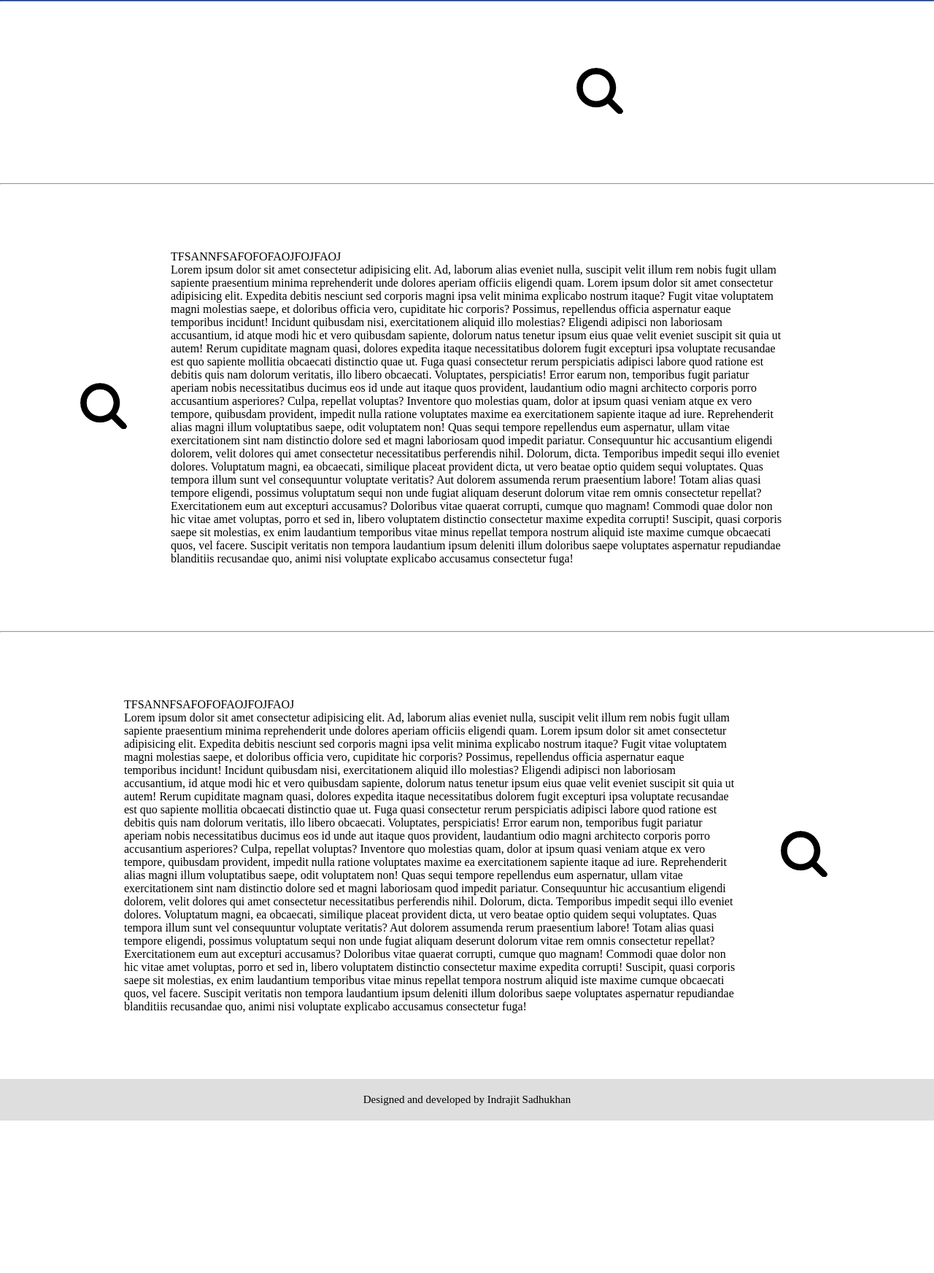
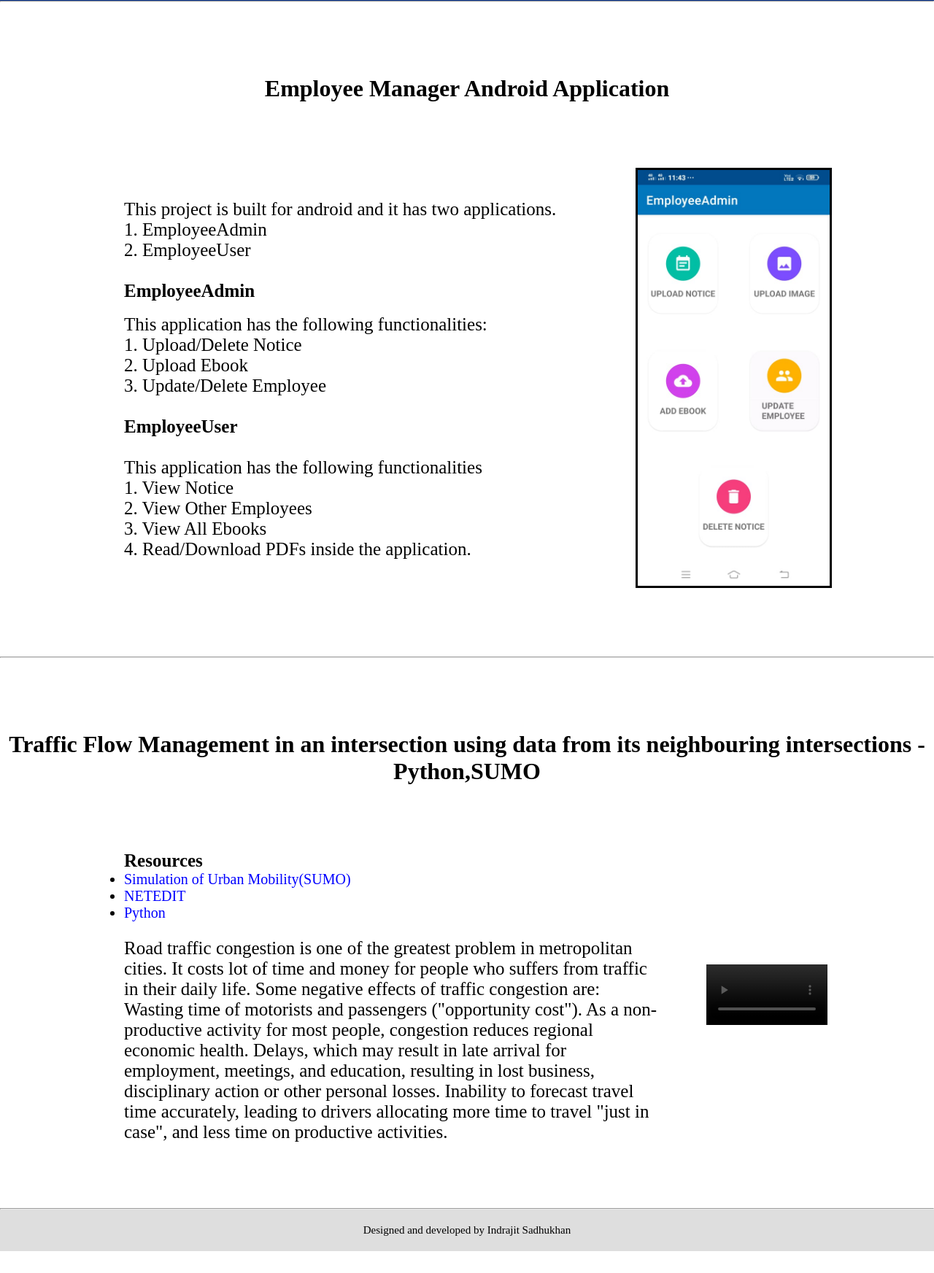
Before and after one commit to indrajitsadhukhan/indrajit-sadhukhan-project-portfolio, a PHP site: page / in a window 1280 px wide. Shown: the part 728-2473 px from the top of the page at 73% size. Before the commit the page ends 2264 px from the top, so only its background shows below. Run offline with PHP 8.4, Linux system fonts and the light colour scheme; grey boxes are pictures that could not be loaded.

Commit message:
COMMIT 01/11/2020

```diff
--- a/css/style.css
+++ b/css/style.css
@@ -96,7 +96,26 @@ margin-left: 50px;
 .button2img{
 
 }
+.project-name{
+    text-align: center;
+    margin-top: 100px;
+}
+
+.thumbnail{
+
+}
+
+.thumbnail img
+{
+height: 80%;
+width: 100%;
+}
+.sectionsubTag
+{
+font-size: 25px;
+}
 .section{
+    align-content: space-between;
     display: flex;
     flex-direction: row;
 }
@@ -306,7 +325,11 @@ margin-right: 5px;
     margin-bottom: 40px;
 }
 
+.videos2{
+    height: 100%;
+    width: 100%;
 
+}
 .section{
     padding: 50px 70px 50px 70px;
     margin: 40px;
@@ -318,12 +341,13 @@ margin-right: 5px;
 
 .section-left{
 
-    flex-direction: row-reverse;
 }
 
 .paras
 {
     padding:0 60px;
+    width: 130%;
+
 }
 .footer
 {
--- a/index.html
+++ b/index.html
@@ -12,7 +12,7 @@
 <body>
     <nav class="navbar h-nav">
         <ul class="nav-list h-nav v-class">
-            <div class="logo"><img  src="img/IndrajitSadhukhan.jpg" alt="logo"></div>
+            <div class="logo"><img src="img/IndrajitSadhukhan.jpg" alt="logo"></div>
             <li><a class="active" href="#about" id="myname">Indrajit Sadhukhan</a></li>
             <li><a href="index.html">Home</a></li>
             <li><a href="projects.html">Projects</a>
@@ -51,14 +51,15 @@
                     This is my Personal Portfolio which shows all my education, projects and interests.
                 </p>
                 <div class="buttons">
-                    <a href="https://mail.google.com/mail/u/0/#inbox?compose=CllgCJNvMfMLhHMrMnHGlxmDhtSXgZdPSLgcGRJJHnlPlndNpSkTlwQLrDhdLRwpNLllHLjFlxV" target="_blank">
+                    <a href="https://mail.google.com/mail/u/0/#inbox?compose=CllgCJNvMfMLhHMrMnHGlxmDhtSXgZdPSLgcGRJJHnlPlndNpSkTlwQLrDhdLRwpNLllHLjFlxV"
+                        target="_blank">
                         <button class="butn btn" id="email">Send Email</button>
                     </a>
                     <button class="butn btn" id="contact">Contact</button>
                 </div>
             </div>
             <div class="secondHalf0">
-                <img  src="img/Resume.jpg">
+                <img src="img/Resume.jpg">
                 <br>
                 <div class="resumebuttons">
                     <a href="pdfviewer.html" target="_blank">
@@ -73,104 +74,97 @@
 
     </section>
     <hr>
+    <h1 class="project-name">Employee Manager Android Application</h1>
+
     <section class="section" id="section1">
+
         <div class="paras">
-        <h2 style="text-align: center;"></h2>
             <p class="sectionsubTag">
+                This project is built for android and it has two applications.
+                <br>
+                1. EmployeeAdmin
+                <br>
+                2. EmployeeUser
+                <br>
+                <br>
+            <div class="sectionsubTag" style="font-weight: bold;">EmployeeAdmin</div>
+            <br>
+            <div class="sectionsubTag">
+
+                This application has the following functionalities:
+                <br>
+                1. Upload/Delete Notice
+                <br>
+                2. Upload Ebook
+                <br>
+                3. Update/Delete Employee
+                <br>
+                <br>
+            </div>
+            <div class="sectionsubTag" style="font-weight: bold;">EmployeeUser</div>
+            <div class="sectionsubTag">
+                <br>
+                This application has the following functionalities
+                <br>
+                1. View Notice
+                <br>
+                2. View Other Employees
+                <br>
+                3. View All Ebooks
+                <br>
+                4. Read/Download PDFs inside the application.
+                <br>
+            </div>
+            </p>
+        </div>
+
+        <div class="thumbnail">
+            <img style="border: 3px solid #000000;" src="img/EmployeeAdmin.jpeg" alt="ajfs" class="imgFluid">
+
+        </div>
+    </section>
+    <hr>
+
+    <h1 class="project-name">Traffic Flow Management in an intersection using data from its neighbouring intersections - Python,SUMO    </h1>
+
+    <section class="section" id="section2">
+        <div class="paras">
+            <h2 style="text-align: left;" class="sectionsubTag">Resources</h2>
+            <div class="desc" class="sectionsubTag">
+                <ul>
+                    <li> <a href="https://sumo.dlr.de/docs/index.html">Simulation of Urban Mobility(SUMO)</a></li>
+                    <li> <a href="https://sumo.dlr.de/docs/netedit.html">NETEDIT</a></li>
+                    <li> <a href="https://www.python.org/">Python</a></li>
+
+                    </ul>
+                    <br>
+            </div>
+            <p class="sectionsubTag">
+
+                Road traffic congestion is one of the greatest problem in metropolitan cities. It costs lot of time and money for people who suffers from traffic in their daily life.
+
+
+Some negative effects of traffic congestion are:
+Wasting time of motorists and passengers ("opportunity cost"). As a non-productive activity for most people, congestion reduces regional economic health.
+Delays, which may result in late arrival for employment, meetings, and education, resulting in lost business, disciplinary action or other personal losses.
+Inability to forecast travel time accurately, leading to drivers allocating more time to travel "just in case", and less time on productive activities.
 
             </p>
         </div>
         <div class="thumbnail">
-            <img src="img/search.png" alt="ajfs" class="imgFluid">
+            <!-- <img src="img/search.png" alt="ajfs" class="imgFluid"> -->
+            <div class="videos2">
+                <video autoplay controls height="100%" width="100%">
+                <source src="res/Traffic Flow/videos/Close.mp4" type="video/mp4"></video>
+                </div>
 
         </div>
     </section>
     <hr>
-    <section class="section section-left" id="section2">
-        <div class="paras">
-            <p class="sectionTag">TFSANNFSAFOFOFAOJFOJFAOJ</p>
-            <p class="sectionsubTag">
-                Lorem ipsum dolor sit amet consectetur adipisicing elit. Ad, laborum alias eveniet nulla, suscipit velit
-                illum rem nobis fugit ullam sapiente praesentium minima reprehenderit unde dolores aperiam officiis
-                eligendi quam.
-                Lorem ipsum dolor sit amet consectetur adipisicing elit. Expedita debitis nesciunt sed corporis magni
-                ipsa velit minima explicabo nostrum itaque? Fugit vitae voluptatem magni molestias saepe, et doloribus
-                officia vero, cupiditate hic corporis? Possimus, repellendus officia aspernatur eaque temporibus
-                incidunt! Incidunt quibusdam nisi, exercitationem aliquid illo molestias? Eligendi adipisci non
-                laboriosam accusantium, id atque modi hic et vero quibusdam sapiente, dolorum natus tenetur ipsum eius
-                quae velit eveniet suscipit sit quia ut autem! Rerum cupiditate magnam quasi, dolores expedita itaque
-                necessitatibus dolorem fugit excepturi ipsa voluptate recusandae est quo sapiente mollitia obcaecati
-                distinctio quae ut. Fuga quasi consectetur rerum perspiciatis adipisci labore quod ratione est debitis
-                quis nam dolorum veritatis, illo libero obcaecati. Voluptates, perspiciatis! Error earum non, temporibus
-                fugit pariatur aperiam nobis necessitatibus ducimus eos id unde aut itaque quos provident, laudantium
-                odio magni architecto corporis porro accusantium asperiores? Culpa, repellat voluptas? Inventore quo
-                molestias quam, dolor at ipsum quasi veniam atque ex vero tempore, quibusdam provident, impedit nulla
-                ratione voluptates maxime ea exercitationem sapiente itaque ad iure. Reprehenderit alias magni illum
-                voluptatibus saepe, odit voluptatem non! Quas sequi tempore repellendus eum aspernatur, ullam vitae
-                exercitationem sint nam distinctio dolore sed et magni laboriosam quod impedit pariatur. Consequuntur
-                hic accusantium eligendi dolorem, velit dolores qui amet consectetur necessitatibus perferendis nihil.
-                Dolorum, dicta. Temporibus impedit sequi illo eveniet dolores. Voluptatum magni, ea obcaecati, similique
-                placeat provident dicta, ut vero beatae optio quidem sequi voluptates. Quas tempora illum sunt vel
-                consequuntur voluptate veritatis? Aut dolorem assumenda rerum praesentium labore! Totam alias quasi
-                tempore eligendi, possimus voluptatum sequi non unde fugiat aliquam deserunt dolorum vitae rem omnis
-                consectetur repellat? Exercitationem eum aut excepturi accusamus? Doloribus vitae quaerat corrupti,
-                cumque quo magnam! Commodi quae dolor non hic vitae amet voluptas, porro et sed in, libero voluptatem
-                distinctio consectetur maxime expedita corrupti! Suscipit, quasi corporis saepe sit molestias, ex enim
-                laudantium temporibus vitae minus repellat tempora nostrum aliquid iste maxime cumque obcaecati quos,
-                vel facere. Suscipit veritatis non tempora laudantium ipsum deleniti illum doloribus saepe voluptates
-                aspernatur repudiandae blanditiis recusandae quo, animi nisi voluptate explicabo accusamus consectetur
-                fuga!
-            </p>
-        </div>
-        <div class="thumbnail">
-            <img src="img/search.png" alt="ajfs" class="imgFluid">
 
-        </div>
-    </section>
-    <hr>
-    <section class="section" id="section3">
-        <div class="paras">
-            <p class="sectionTag">TFSANNFSAFOFOFAOJFOJFAOJ</p>
-            <p class="sectionsubTag">
-                Lorem ipsum dolor sit amet consectetur adipisicing elit. Ad, laborum alias eveniet nulla, suscipit velit
-                illum rem nobis fugit ullam sapiente praesentium minima reprehenderit unde dolores aperiam officiis
-                eligendi quam.
-                Lorem ipsum dolor sit amet consectetur adipisicing elit. Expedita debitis nesciunt sed corporis magni
-                ipsa velit minima explicabo nostrum itaque? Fugit vitae voluptatem magni molestias saepe, et doloribus
-                officia vero, cupiditate hic corporis? Possimus, repellendus officia aspernatur eaque temporibus
-                incidunt! Incidunt quibusdam nisi, exercitationem aliquid illo molestias? Eligendi adipisci non
-                laboriosam accusantium, id atque modi hic et vero quibusdam sapiente, dolorum natus tenetur ipsum eius
-                quae velit eveniet suscipit sit quia ut autem! Rerum cupiditate magnam quasi, dolores expedita itaque
-                necessitatibus dolorem fugit excepturi ipsa voluptate recusandae est quo sapiente mollitia obcaecati
-                distinctio quae ut. Fuga quasi consectetur rerum perspiciatis adipisci labore quod ratione est debitis
-                quis nam dolorum veritatis, illo libero obcaecati. Voluptates, perspiciatis! Error earum non, temporibus
-                fugit pariatur aperiam nobis necessitatibus ducimus eos id unde aut itaque quos provident, laudantium
-                odio magni architecto corporis porro accusantium asperiores? Culpa, repellat voluptas? Inventore quo
-                molestias quam, dolor at ipsum quasi veniam atque ex vero tempore, quibusdam provident, impedit nulla
-                ratione voluptates maxime ea exercitationem sapiente itaque ad iure. Reprehenderit alias magni illum
-                voluptatibus saepe, odit voluptatem non! Quas sequi tempore repellendus eum aspernatur, ullam vitae
-                exercitationem sint nam distinctio dolore sed et magni laboriosam quod impedit pariatur. Consequuntur
-                hic accusantium eligendi dolorem, velit dolores qui amet consectetur necessitatibus perferendis nihil.
-                Dolorum, dicta. Temporibus impedit sequi illo eveniet dolores. Voluptatum magni, ea obcaecati, similique
-                placeat provident dicta, ut vero beatae optio quidem sequi voluptates. Quas tempora illum sunt vel
-                consequuntur voluptate veritatis? Aut dolorem assumenda rerum praesentium labore! Totam alias quasi
-                tempore eligendi, possimus voluptatum sequi non unde fugiat aliquam deserunt dolorum vitae rem omnis
-                consectetur repellat? Exercitationem eum aut excepturi accusamus? Doloribus vitae quaerat corrupti,
-                cumque quo magnam! Commodi quae dolor non hic vitae amet voluptas, porro et sed in, libero voluptatem
-                distinctio consectetur maxime expedita corrupti! Suscipit, quasi corporis saepe sit molestias, ex enim
-                laudantium temporibus vitae minus repellat tempora nostrum aliquid iste maxime cumque obcaecati quos,
-                vel facere. Suscipit veritatis non tempora laudantium ipsum deleniti illum doloribus saepe voluptates
-                aspernatur repudiandae blanditiis recusandae quo, animi nisi voluptate explicabo accusamus consectetur
-                fuga!
-            </p>
-        </div>
-        <div class="thumbnail">
-            <img src="img/search.png" alt="ajfs" class="imgFluid">
-
-        </div>
-    </section>
     <script src="js/resp.js"></script>
 
 </body>
 <footer class="footer">Designed and developed by Indrajit Sadhukhan</footer>
+
 </html>
```
Lines whose indentation alone changed are shown as unchanged.
